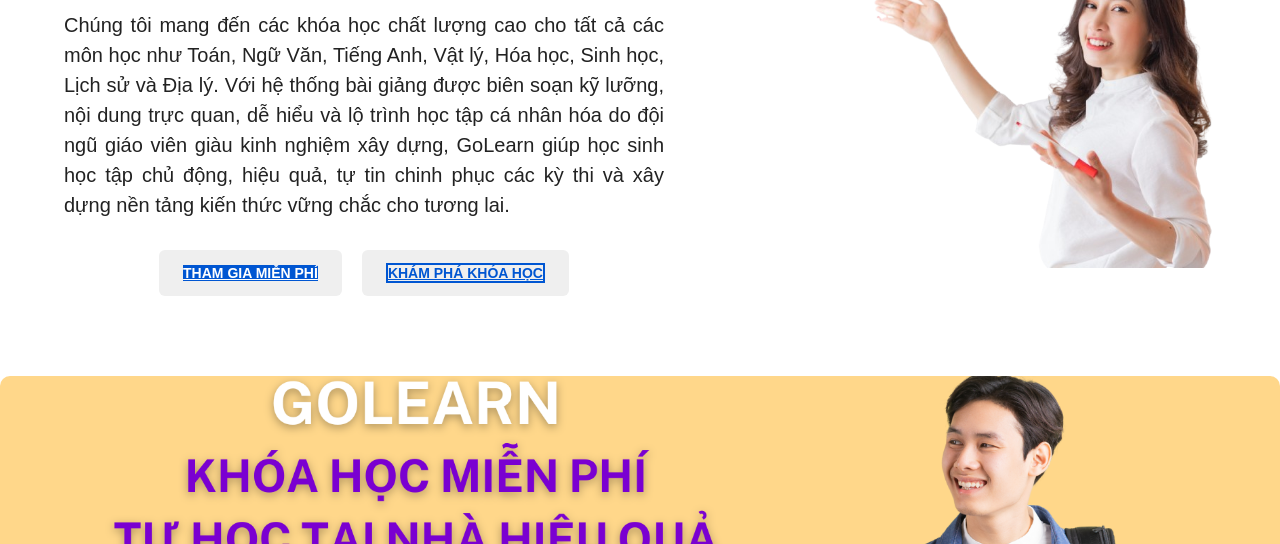
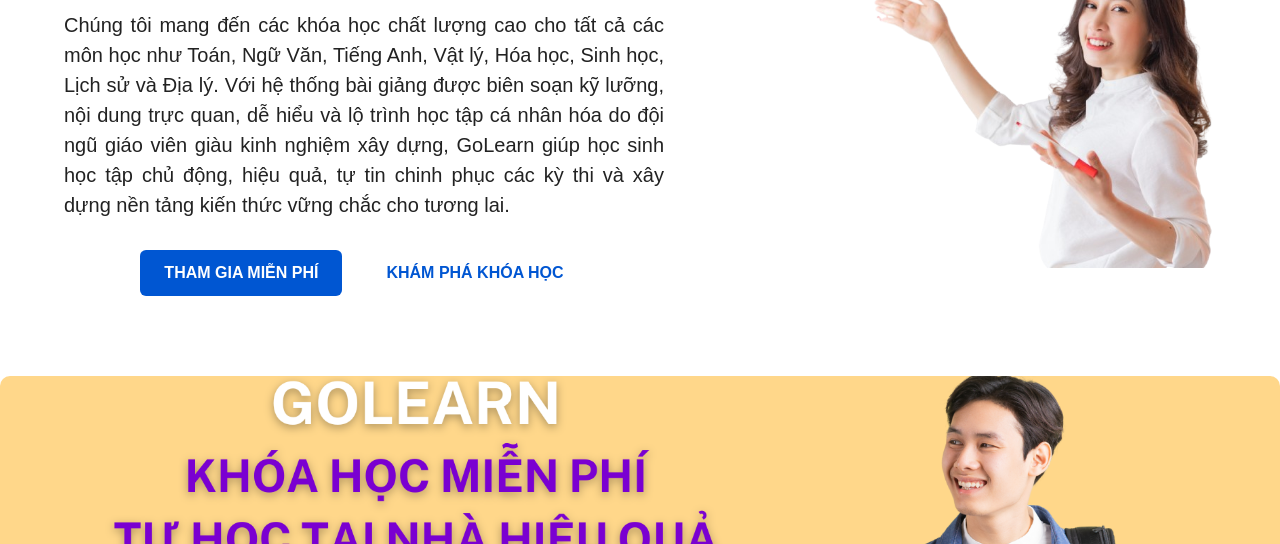
Before and after one commit to Yenni1691/GoLearn, a plain HTML site: page LINH/home.html in a window 1280 px wide. Shown: the part 256-800 px from the top of the page. Drawn offline with Linux system fonts and the light colour scheme.

Commit message:
LINHLayBanNay up

```diff
--- a/LINH/home.html
+++ b/LINH/home.html
@@ -48,8 +48,8 @@
         <h1>CHINH PHỤC TRI THỨC<br>VỮNG BƯỚC TƯƠNG LAI</h1>
         <p>Chúng tôi mang đến các khóa học chất lượng cao cho tất cả các môn học như Toán, Ngữ Văn, Tiếng Anh, Vật lý, Hóa học, Sinh học, Lịch sử và Địa lý. Với hệ thống bài giảng được biên soạn kỹ lưỡng, nội dung trực quan, dễ hiểu và lộ trình học tập cá nhân hóa do đội ngũ giáo viên giàu kinh nghiệm xây dựng, GoLearn giúp học sinh học tập chủ động, hiệu quả, tự tin chinh phục các kỳ thi và xây dựng nền tảng kiến thức vững chắc cho tương lai.</p>
         <div class="buttons">
-          <button><a href="" class="btn-primary">THAM GIA MIỄN PHÍ</a></button>
-          <button><a href="" class="btn-outline">KHÁM PHÁ KHÓA HỌC</a></button>
+          <button class="btn-primary"><a href="#"></a>THAM GIA MIỄN PHÍ</a></button>
+          <button class="btn-outline"><a href="#"></a>KHÁM PHÁ KHÓA HỌC</a></button>
         </div>
       </div>
       <div class="image-container">
```
Also changed, not shown: LINH/home_teacher.html (+1 -0 lines).
